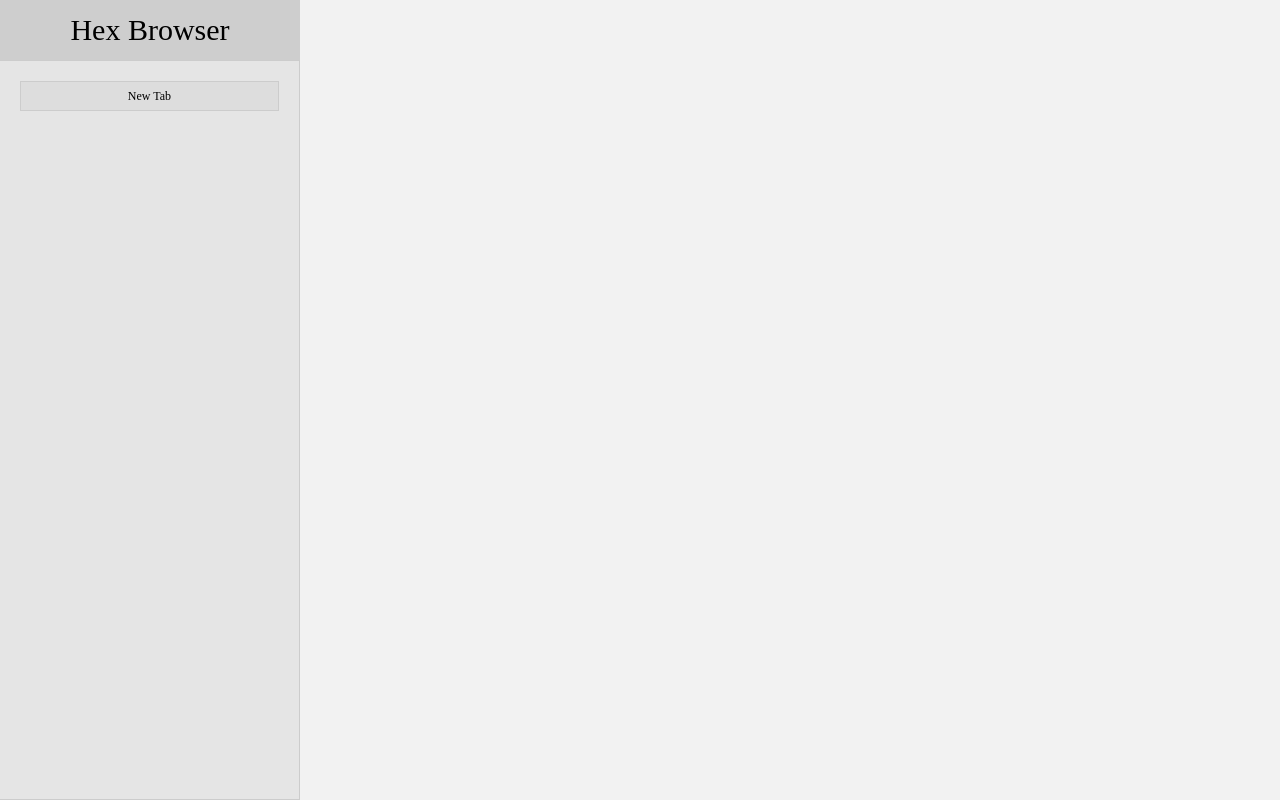
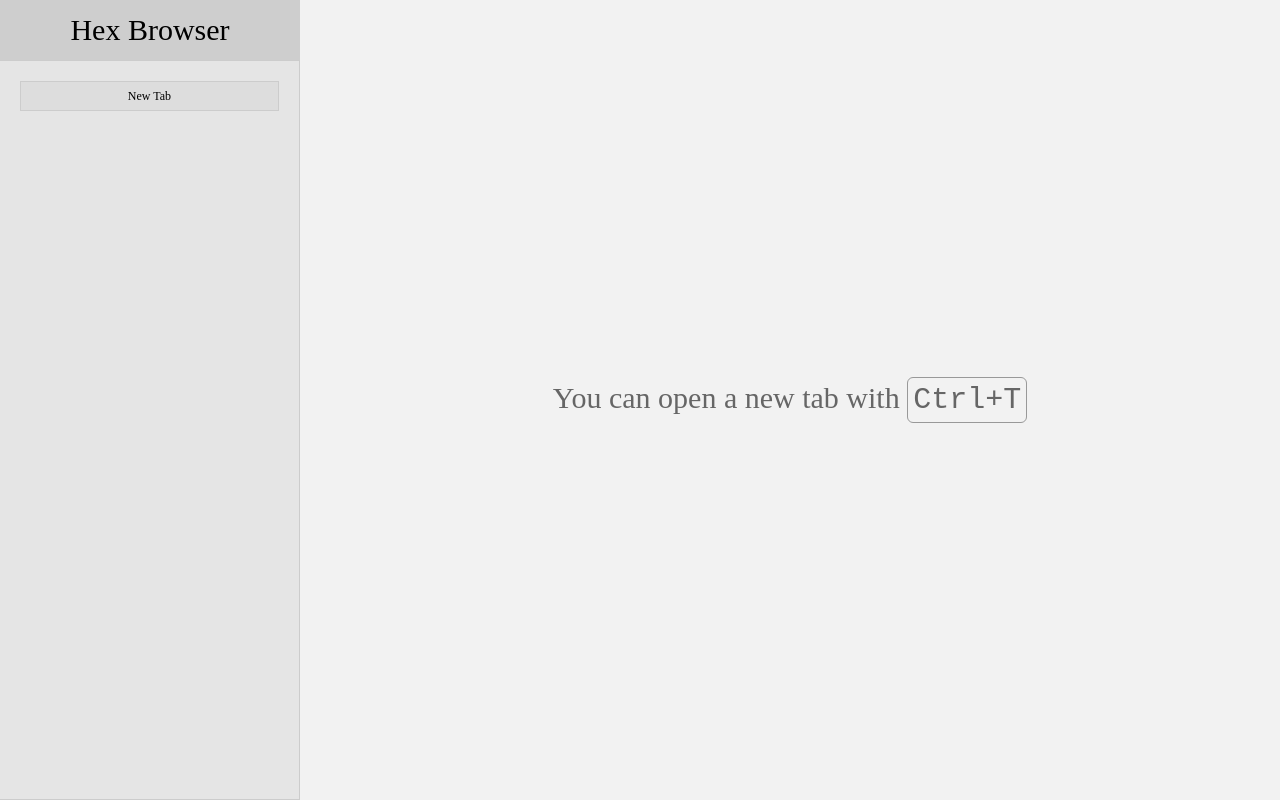
Before and after one commit to s0/leaf-browser, a browser extension: page index.html in a window 1280 px wide. Drawn offline with nearby package versions, Linux system fonts and the light colour scheme; files that its build step writes are made by us from their sources.

Commit message:
Added hints to welcome screen

```diff
--- a/index.html
+++ b/index.html
@@ -90,6 +90,19 @@
           </div>
         </div>
         <div class="app-right">
+          <div id="welcome">
+            <div class="hints">
+              <div class="hint selected visible">
+                You can open a new tab with <code>Ctrl+T</code>
+              </div>
+              <div class="hint">
+                You can close a Tab with <code>Ctrl+W</code>
+              </div>
+              <div class="hint">
+                You can jump to the address bar with <code>Ctrl+L</code>
+              </div>
+            </div>
+          </div>
           <div class="tabs">
           </div>
         </div>
--- a/js/main.js
+++ b/js/main.js
@@ -1,4 +1,5 @@
-require(['keybindings', 'tabs'], function(keybindings, tabs){
+require(['keybindings', 'tabs', 'welcome_screen'],
+  function(keybindings, tabs, welcome_screen){
   'use strict';
 
   $(document).ready(function(){
@@ -10,6 +11,7 @@ require(['keybindings', 'tabs'], function(keybindings, tabs){
       _templates[$this.data('template')] = $this.children().first();
     });
 
+    welcome_screen.init();
     keybindings.init();
     tabs.init(_templates);
 
--- a/styles/less/main.less
+++ b/styles/less/main.less
@@ -209,6 +209,44 @@ body {
       background-color: rgba(0, 0, 0, 0.05);
       position: relative;
 
+      #welcome {
+        display: flex;
+        position: absolute;
+        top: 0;
+        left: 0;
+        height: 100%;
+        width: 100%;
+        flex-flow: column;
+        justify-content: center;
+
+        .hints {
+
+          .hint {
+            height: 0;
+            text-align: center;
+            font-size: 30px;
+            color: #666;
+            opacity: 0;
+            transition: opacity 0.5s;
+
+            &.selected {
+              height: auto;
+
+              &.visible {
+                opacity: 1;
+              }
+            }
+
+            code {
+              display: inline-block;
+              border: 1px solid #999;
+              border-radius: 6px;
+              padding: 5px;
+            }
+          }
+        }
+      }
+
       .tab {
         position: absolute;
         top: 0;
```
Also changed, not shown: js/welcome_screen.js (added, +34 -0 lines).
